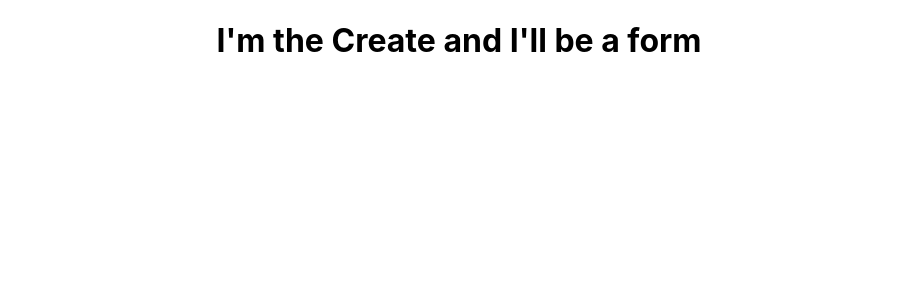
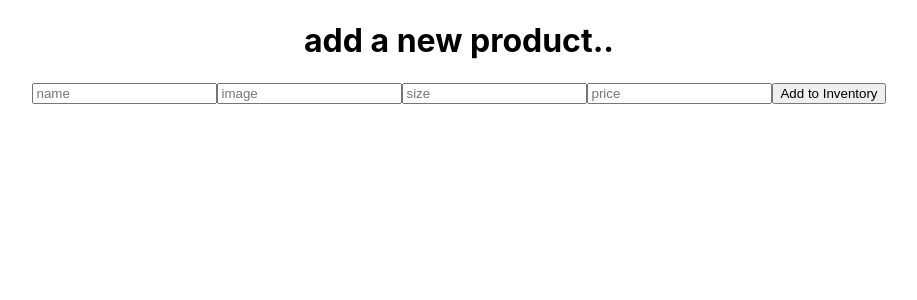
Before and after one commit to a1g23/frontend_maxcraft_rorreact, a React (Create React App) app: page /new in a window 1280 px wide. Shown: the top 300 px of the page, without its empty margins (181-1098 px from the left). Built offline with nearby package versions, Linux system fonts and the light colour scheme; no server answers.

Commit message:
pages completed for baselines

```diff
--- a/src/pages/Create.js
+++ b/src/pages/Create.js
@@ -1,6 +1,20 @@
+import { Form } from "react-router-dom"
+
 const Create = (props) => {
     return (
-        <h1>I'm the Create and I'll be a form</h1>
+        <div>
+
+            <h1>add a new product..</h1>
+            <Form action={`/create/`} method="POST">
+                    <input type="text" id="name" name="name" placeholder="name"/>
+                    <input type="text" id="image" name="image" placeholder="image"/>
+                    <input type="text" id="size" name="size" placeholder="size"/>
+                    <input type="number" id="price" name="price" placeholder="price"/>
+                    <button>Add to Inventory</button>
+            </Form>
+
+
+        </div>
     )
 }
 
--- a/src/pages/Update.js
+++ b/src/pages/Update.js
@@ -1,6 +1,25 @@
+import { Form, useLoaderData } from 'react-router-dom'
+
 const Update = (props) => {
-    return (
-        <h1>I'm the Update and I'll be a form to update</h1>
+    const product = useLoaderData()
+    console.log(product)
+
+    return(
+        <div>
+
+            <h1>Update {product.name}..</h1>
+
+            <Form action={`/update/${product.id}/`} method="POST">
+                <input type="text" id="name" name="name" defaultValue={product.name}/>
+                <input type="text" id="image" name="image" defaultValue={product.image}/>
+                <input type="text" id="size" name="size" defaultValue={product.size}/>
+                <input type="number" id="price" name="price" defaultValue={product.price}/>
+                <button>Update</button>
+            </Form>
+
+        </div>
+
+
     )
 }
 
```
